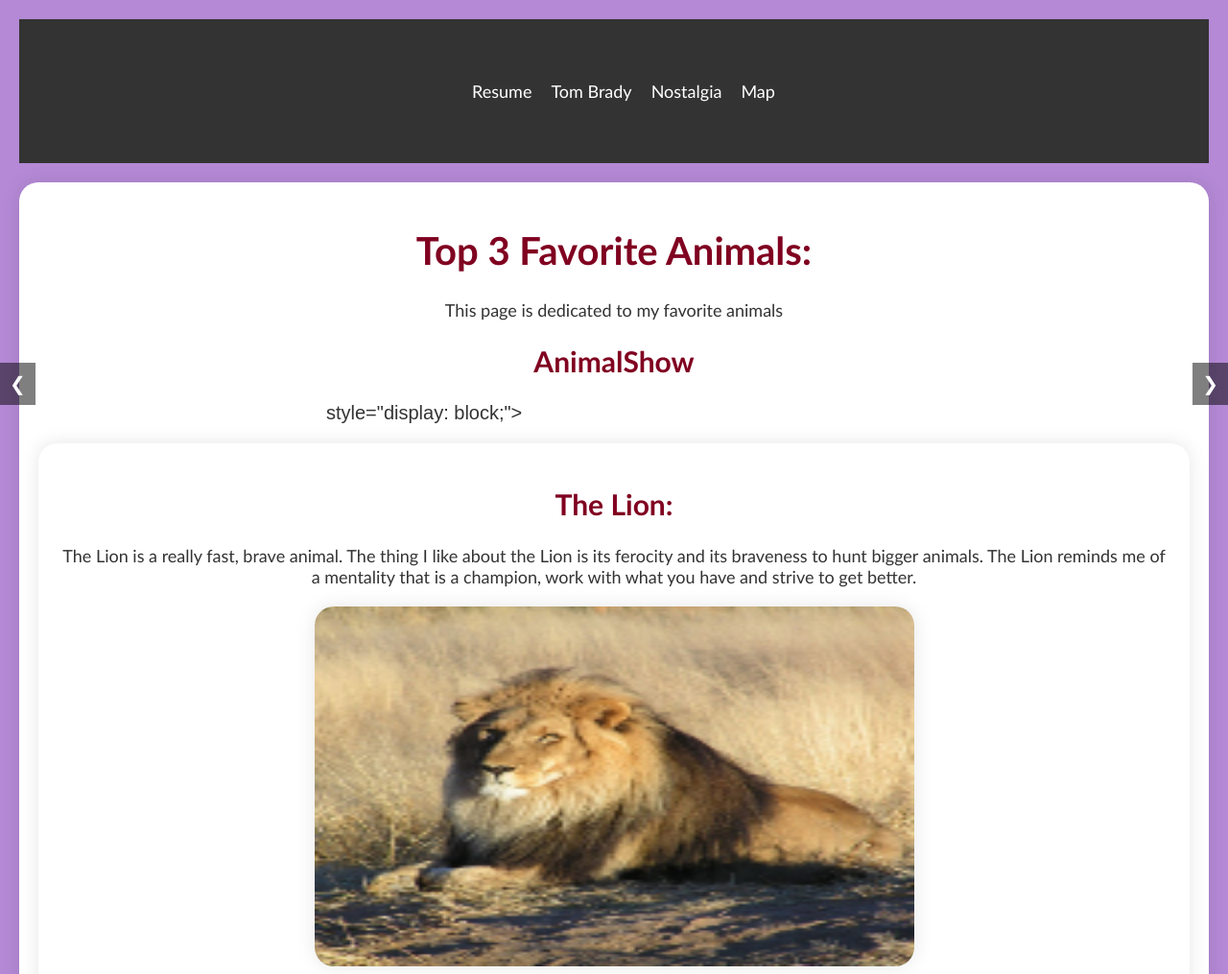
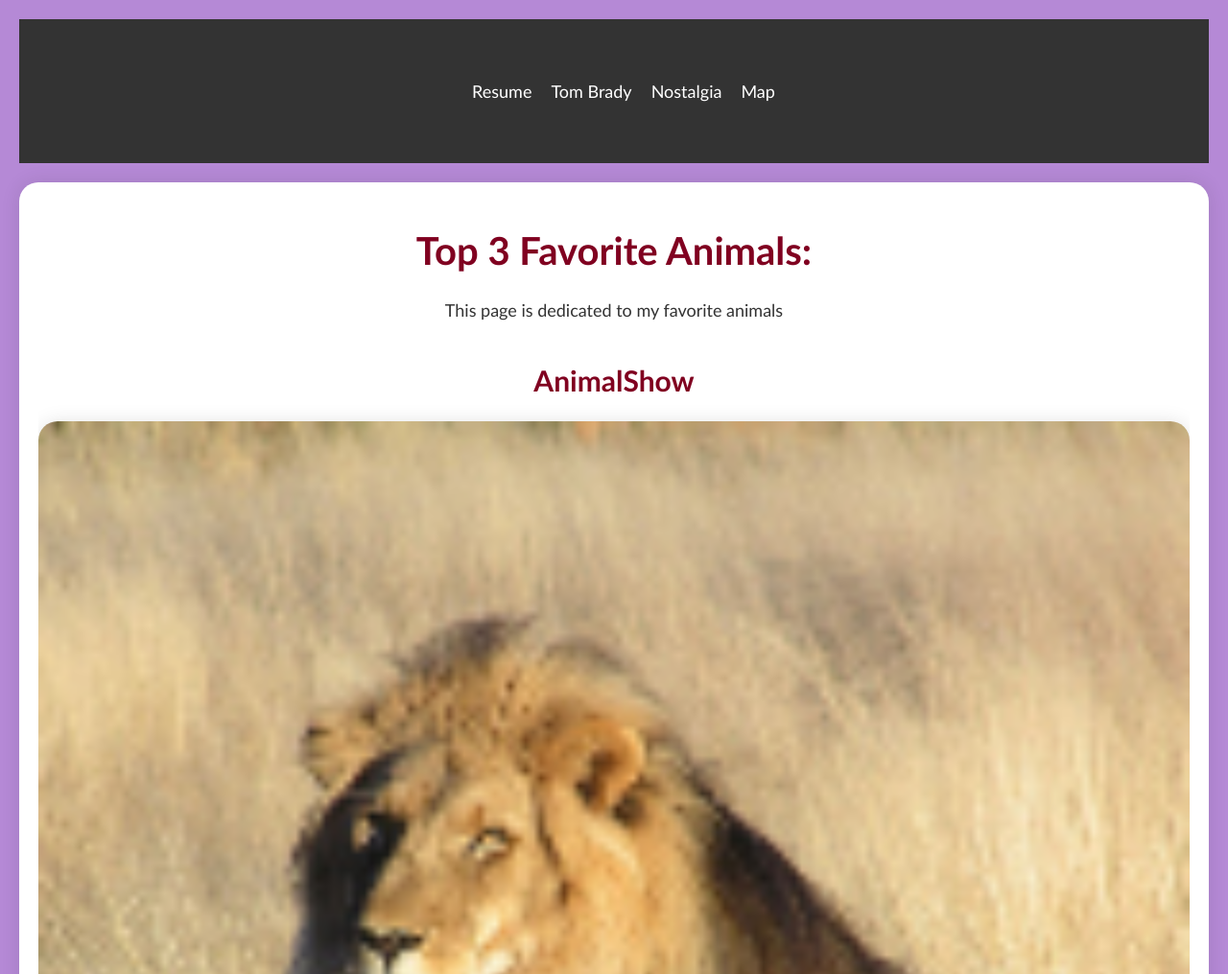
Before and after one commit to Rayyan1222/Project5, a plain HTML site: page animals.html in a window 1280 px wide. Shown: the top 1015 px of the page at 96% size. Drawn offline with Linux system fonts and the light colour scheme.

Commit message:
Update styles.css

```diff
--- a/css/styles.css
+++ b/css/styles.css
@@ -147,41 +147,37 @@ iframe:hover {
   #map {
     height: 700px;
   }
-}
-.slider-container {
+
+#slider {
   position: relative;
-  width: 100%;
-  max-width: 600px; /* Adjust as needed */
-  margin: 0 auto;
+  overflow: hidden;
+  margin-top: 20px;
 }
 
-.slider-image {
-  display: none;
+.slides {
+  display: flex;
+  transition: transform 0.5s ease-in-out;
+}
+
+img {
   width: 100%;
   height: auto;
 }
 
-.slider-image.active {
-  display: block;
-}
-
-.prev,
-.next {
+button {
   position: absolute;
   top: 50%;
   transform: translateY(-50%);
-  background-color: rgba(0, 0, 0, 0.5);
-  color: white;
+  background-color: #fff;
   border: none;
   cursor: pointer;
-  padding: 10px;
-  z-index: 100;
+  font-size: 24px;
 }
 
 .prev {
-  left: 0;
+  left: 10px;
 }
 
 .next {
-  right: 0;
+  right: 10px;
 }
```
